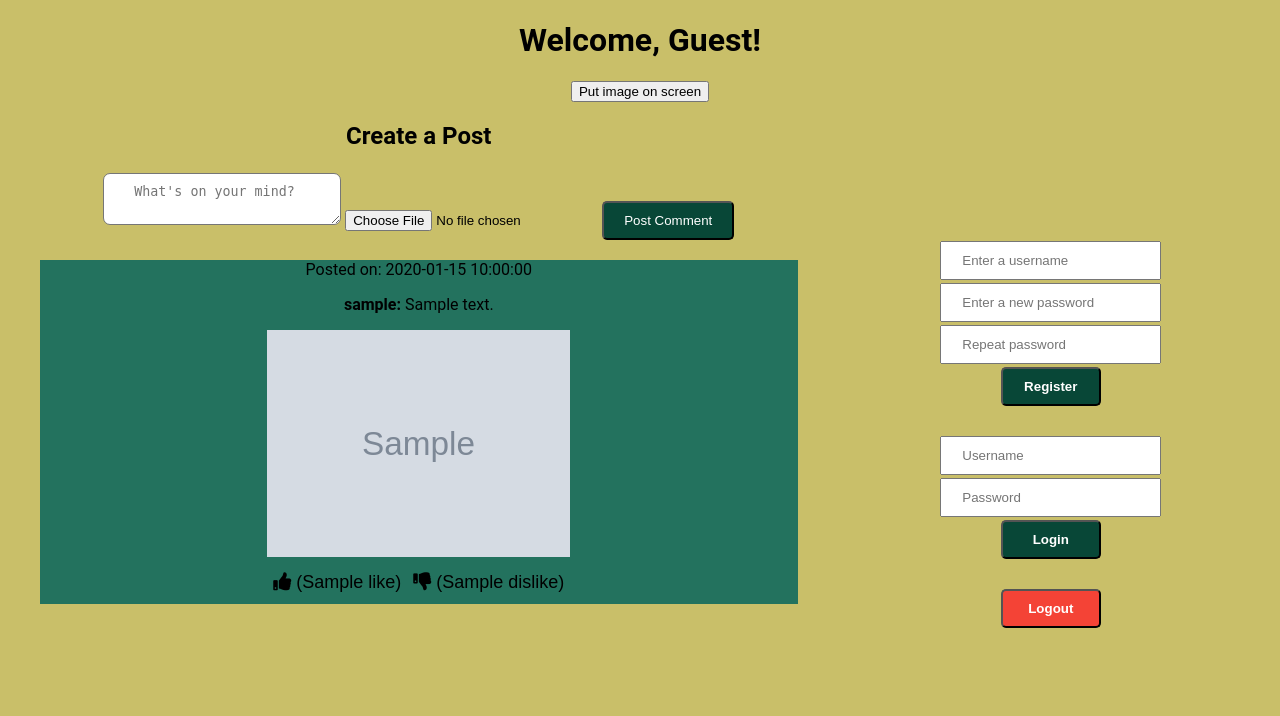
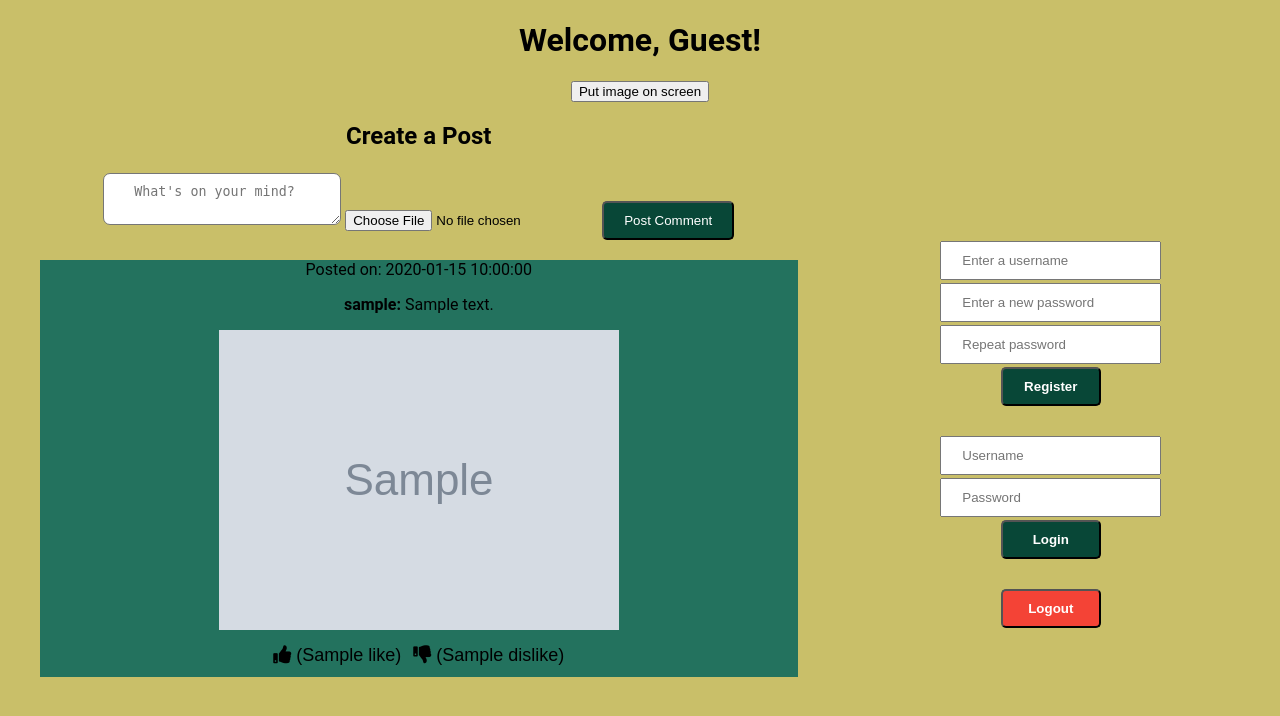
Before and after one commit to NightlessRam/plusminusminus, a Flask app: page / in a window 1280 px wide. Shown: the top 716 px of the page. Run offline with Flask 3, Linux system fonts and the light colour scheme; grey boxes marked "Sample" are stand-in pictures; a database or web service that is not in the repository returns one stand-in record (values such as "Sample title"); some libraries are stand-ins or nearby versions.

Commit message:
CSS fix: Chat messages including pictures

```diff
--- a/app/static/css/style.css
+++ b/app/static/css/style.css
@@ -10,7 +10,7 @@ h1 {
 }
 
 img {
-    width: 40%;
+    max-width: 100%;
 }
 .post-comment-btn{
     background-color: rgb(8, 71, 55);
```
